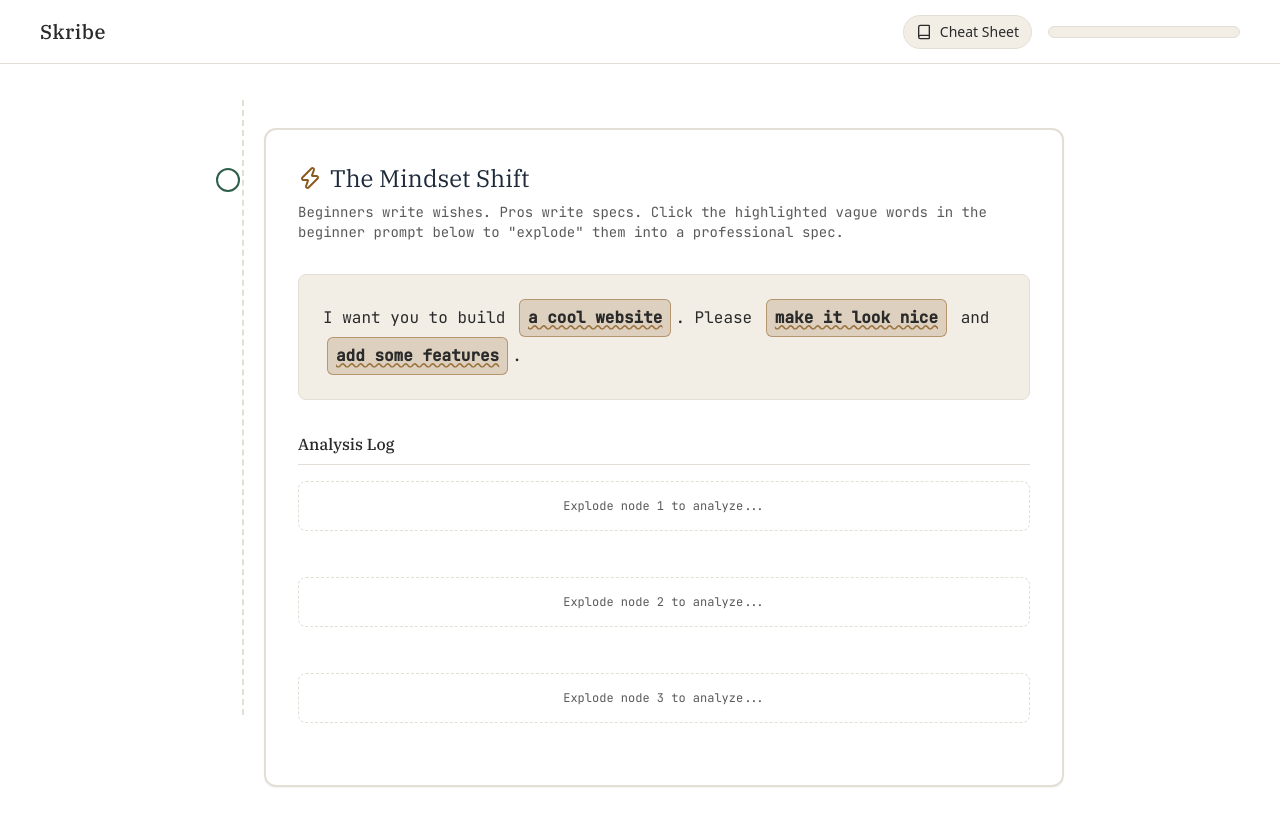
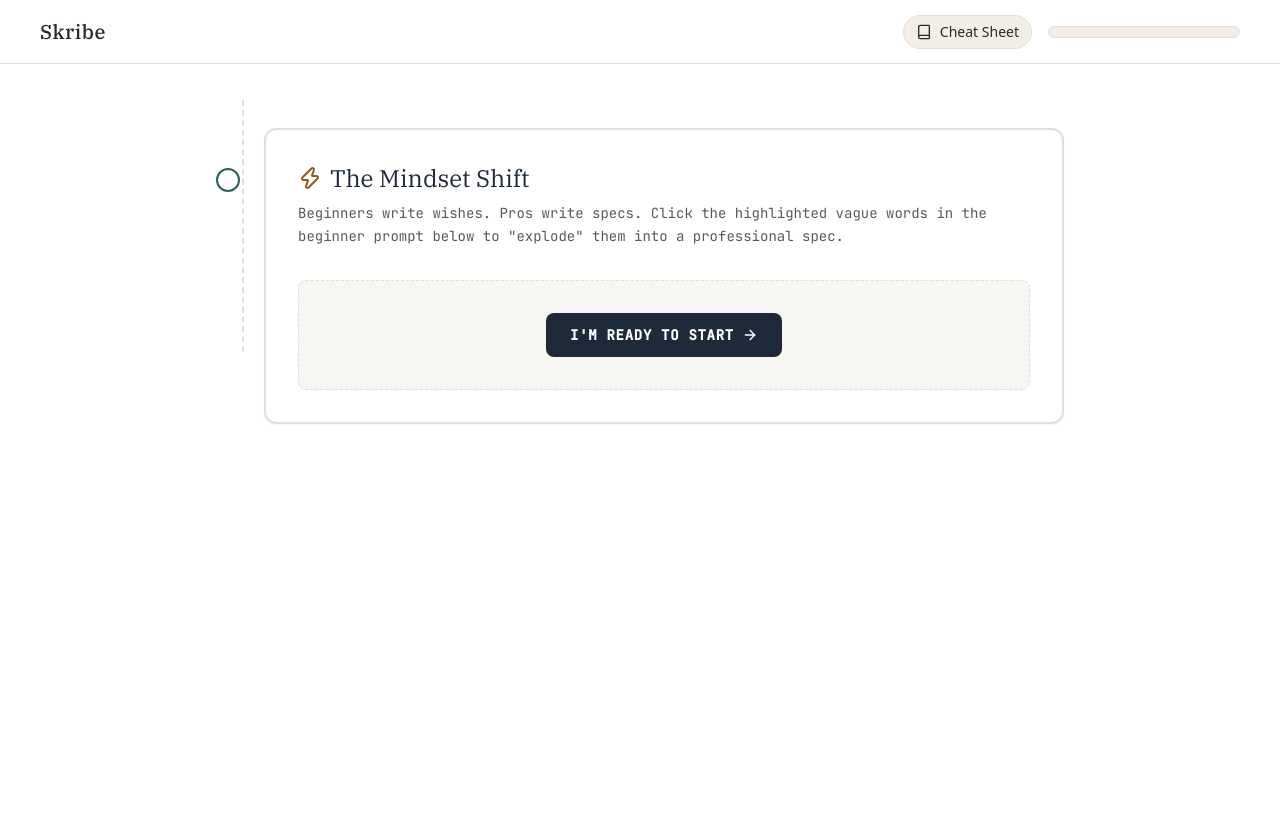
Before and after one commit to HenriquesPontes/Prompt-Academy, a Next.js app: page /prompt-academy/play in a window 1280 px wide. Shown: the top 826 px of the page. After the commit the page ends 800 px from the top, so only its background shows below. Built offline with nearby package versions, Linux system fonts and the light colour scheme.

Commit message:
feat: require explicit start for mindset shift lesson

```diff
--- a/components/game/blueprint/MindsetExploded.tsx
+++ b/components/game/blueprint/MindsetExploded.tsx
@@ -37,6 +37,7 @@ const NODES: ExplodedNode[] = [
 
 export function MindsetExploded({ onComplete }: { onComplete?: () => void }) {
   const [exploded, setExploded] = useState<Record<string, boolean>>({});
+  const [hasStarted, setHasStarted] = useState(false);
 
   const toggleNode = (id: string) => {
     setExploded(prev => {
@@ -56,12 +57,26 @@ export function MindsetExploded({ onComplete }: { onComplete?: () => void }) {
         <h2 className="text-2xl font-serif text-accent mb-2 flex items-center gap-2">
           <Zap className="text-warning" /> The Mindset Shift
         </h2>
-        <p className="font-mono text-sm text-ink-soft">
+        <p className="font-mono text-sm text-ink-soft leading-relaxed">
           Beginners write wishes. Pros write specs. Click the highlighted vague words in the beginner prompt below to "explode" them into a professional spec.
         </p>
       </div>
 
-      <div className="relative p-4 md:p-6 rounded-lg bg-chrome-bg border border-hairline font-mono text-base leading-loose mb-6 md:mb-8 text-ink">
+      {!hasStarted ? (
+        <div className="flex justify-center py-8 border border-dashed border-hairline rounded-lg bg-chrome-bg/50">
+          <button
+            onClick={() => setHasStarted(true)}
+            className="px-6 py-3 bg-accent text-paper font-mono text-sm uppercase tracking-wider font-semibold rounded-lg hover:bg-accent-deep-green transition-colors flex items-center gap-2"
+          >
+            I'm Ready to Start <ArrowRight className="w-4 h-4" />
+          </button>
+        </div>
+      ) : (
+        <motion.div
+          initial={{ opacity: 0, y: 10 }}
+          animate={{ opacity: 1, y: 0 }}
+        >
+          <div className="relative p-4 md:p-6 rounded-lg bg-chrome-bg border border-hairline font-mono text-base leading-loose mb-6 md:mb-8 text-ink">
         <span>I want you to build </span>
 
         {/* Node 1 */}
@@ -167,6 +182,8 @@ export function MindsetExploded({ onComplete }: { onComplete?: () => void }) {
           </motion.div>
         )}
       </AnimatePresence>
+        </motion.div>
+      )}
     </div>
   );
 }
```
